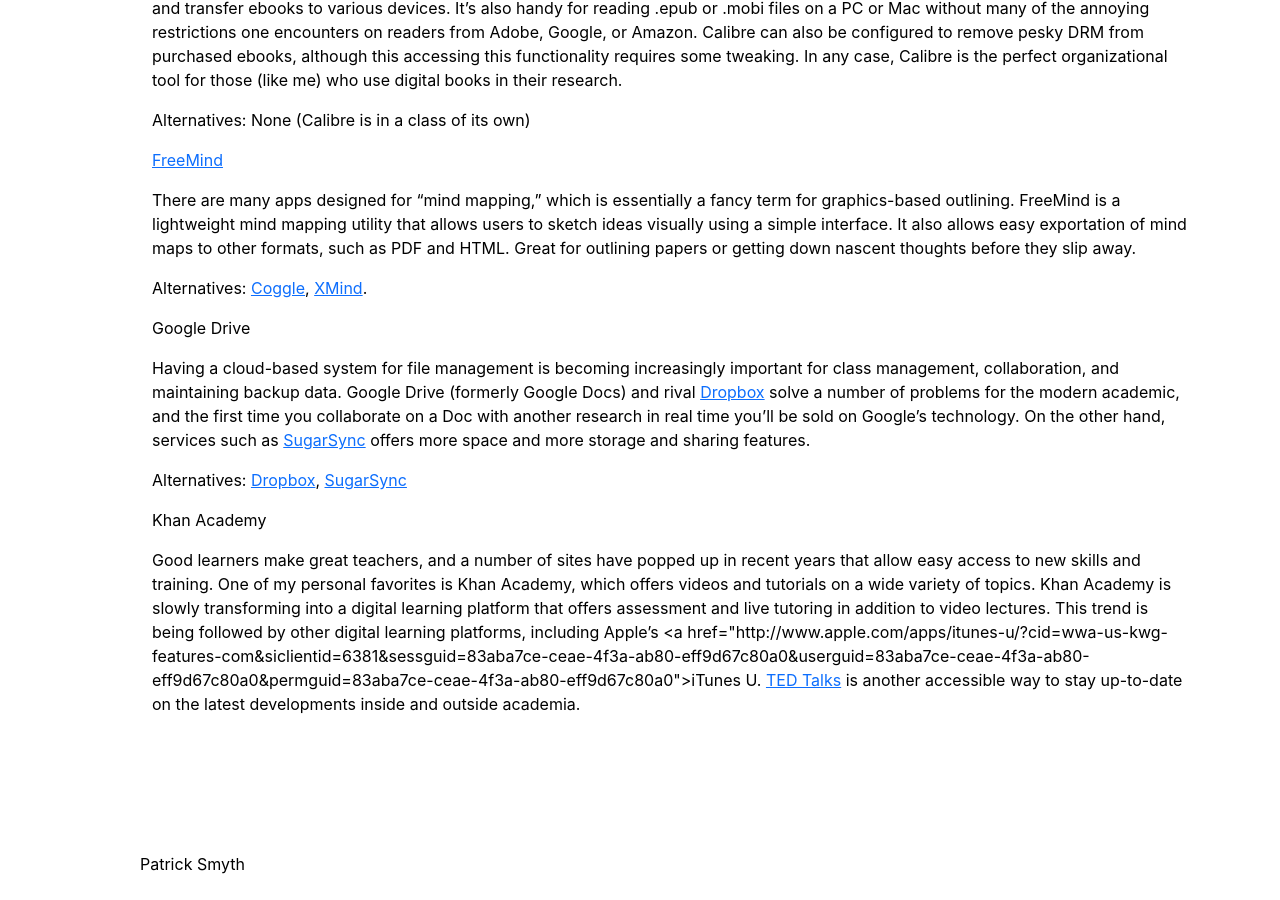
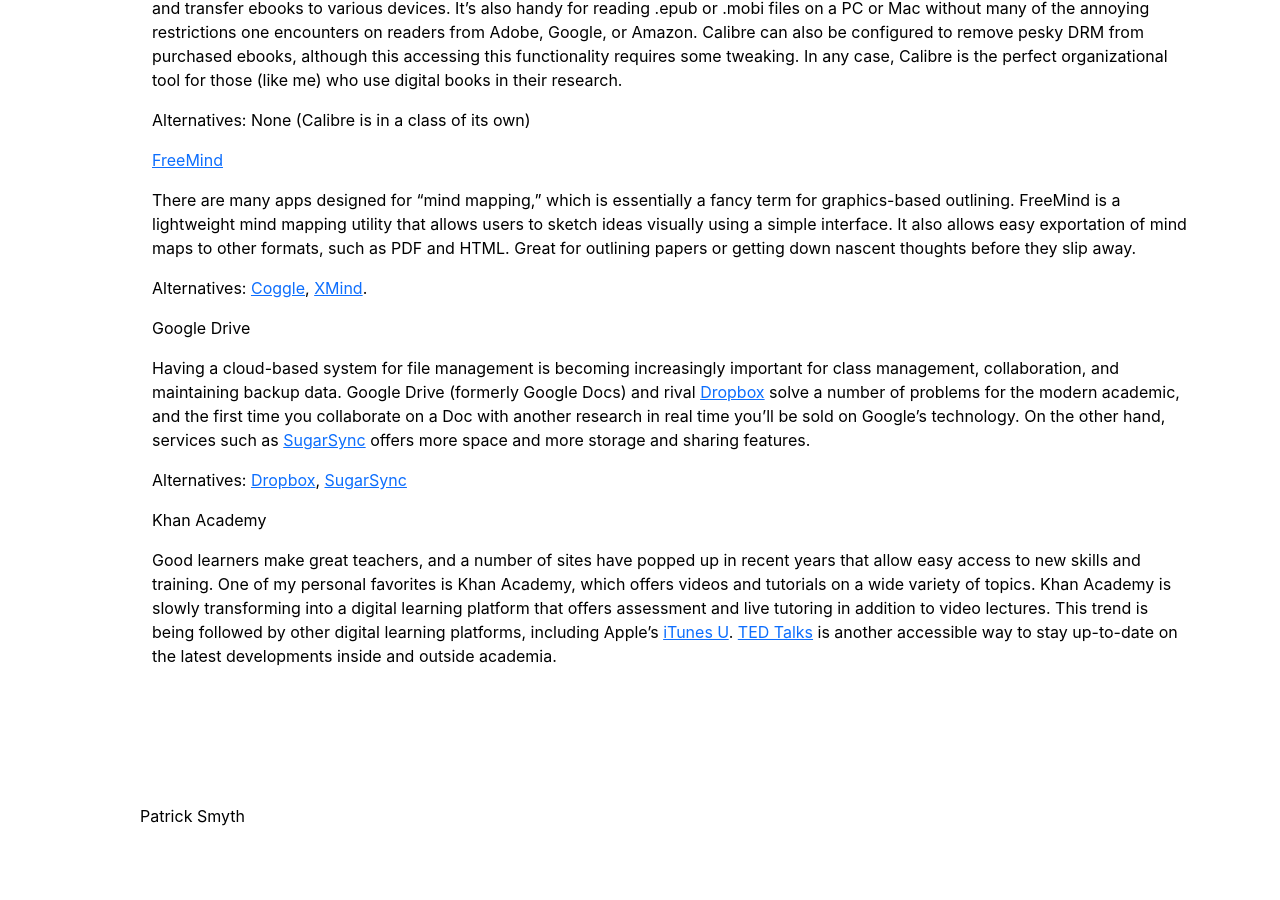
Before and after one commit to smythp/website, a Jekyll site: the page built from _posts/2015-11-22-killer-apps.md, in a window 1280 px wide and 900 px high, scrolled down 1088 px. Built offline with Jekyll 4.4.1, drawn with Linux system fonts in a browser that asks for light colours; after the commit the page ends 1940 px from its top, so only the background shows below that.

Commit message:
killer-apps post: bump 6 links to https, RIP iTunes U
Low-effort link refresh on the 2015 post (per Patrick's 'no heroics'):
- zotero, endnote, easybib, calibre, coggle, ted.com/talks: http -> https
- Replace broken iTunes U anchor (Apple's '>'-encoded markup was
  rendering the link as plain text anyway) with Wikipedia's ITunes_U
  article as a RIP/historical reference. Apple killed iTunes U in 2021.

Left alone: refworks (redirect loop, broken on their end), freemind
(bot-block but probably alive), sugarsync/dropbox/xmind (pre-existing
HTML noise in the original 2015 post, out of scope).

```diff
--- a/_posts/2015-11-22-killer-apps.md
+++ b/_posts/2015-11-22-killer-apps.md
@@ -12,17 +12,17 @@
 <p>As academics, we&#8217;re used to dealing with clunky technology. Whether we&#8217;re trying to organize a course on Blackboard or navigate a database with an interface designed in 1997, sometimes it can feel like our tech is working against us.</p>
 <p>That&#8217;s why it&#8217;s so nice when an app simply <em>works</em>. These five applications can make some common tasks considerably easier for the modern scholar.</p>
 <p>&nbsp;</p>
-<p><a href="http://www.zotero.org/">Zotero</a> Citation Manager</p>
+<p><a href="https://www.zotero.org/">Zotero</a> Citation Manager</p>
 <p>Zotero is a citation manager that allows scholars to organize research, create bibliographies, and maintain a personal library. Zotero started out as a Firefox extension, and one of its most impressive features is still its ability to pull full articles and citations from popular databases with one click. The application maintains lists of books and articles that can be readily converted into bibliographies in MLA, APA, or any major citation format. Rival citation manager <a href="http://www.refworks.com/">RefWorks</a> is also worth a look.</p>
-<p>Alternatives: <a href="http://www.refworks.com/">RefWorks</a>, <a href="http://endnote.com/">Endnote</a>. <a href="http://www.easybib.com/">EasyBib</a> for dilitantes or the half-hearted.</p>
-<p><a href="http://calibre-ebook.com/">Calibre</a></p>
+<p>Alternatives: <a href="http://www.refworks.com/">RefWorks</a>, <a href="https://endnote.com/">Endnote</a>. <a href="https://www.easybib.com/">EasyBib</a> for dilitantes or the half-hearted.</p>
+<p><a href="https://calibre-ebook.com/">Calibre</a></p>
 <p>Calibre is a unified ebook management platform that allows users to integrate their ebook libraries, convert ebook files between formats, and transfer ebooks to various devices. It&#8217;s also handy for reading .epub or .mobi files on a PC or Mac without many of the annoying restrictions one encounters on readers from Adobe, Google, or Amazon. Calibre can also be configured to remove pesky DRM from purchased ebooks, although this accessing this functionality requires some tweaking. In any case, Calibre is the perfect organizational tool for those (like me) who use digital books in their research.</p>
 <p>Alternatives: None (Calibre is in a class of its own)</p>
 <p><a href="http://freemind.sourceforge.net/wiki/index.php/Main_Page">FreeMind</a></p>
 <p>There are many apps designed for &#8220;mind mapping,&#8221; which is essentially a fancy term for graphics-based outlining. FreeMind is a lightweight mind mapping utility that allows users to sketch ideas visually using a simple interface. It also allows easy exportation of mind maps to other formats, such as PDF and HTML. Great for outlining papers or getting down nascent thoughts before they slip away.</p>
-<p>Alternatives: <a href="http://coggle.it/">Coggle</a>, <a href="&quot;http://www.xmind.net/">XMind</a>.</p>
+<p>Alternatives: <a href="https://coggle.it/">Coggle</a>, <a href="&quot;http://www.xmind.net/">XMind</a>.</p>
 <p>Google Drive</p>
 <p>Having a cloud-based system for file management is becoming increasingly important for class management, collaboration, and maintaining backup data. Google Drive (formerly Google Docs) and rival <a href="www.dropbox.com">Dropbox</a> solve a number of problems for the modern academic, and the first time you collaborate on a Doc with another research in real time you&#8217;ll be sold on Google&#8217;s technology. On the other hand, services such as <a href="https://www.sugarsync.com/#googtrans(en|en)">SugarSync</a> offers more space and more storage and sharing features.</p>
 <p>Alternatives: <a href="www.dropbox.com">Dropbox</a>, <a href="&quot;https://www.sugarsync.com/#googtrans(en|en)">SugarSync</a></p>
 <p>Khan Academy</p>
-<p>Good learners make great teachers, and a number of sites have popped up in recent years that allow easy access to new skills and training. One of my personal favorites is Khan Academy, which offers videos and tutorials on a wide variety of topics. Khan Academy is slowly transforming into a digital learning platform that offers assessment and live tutoring in addition to video lectures. This trend is being followed by other digital learning platforms, including Apple&#8217;s <a href="http://www.apple.com/apps/itunes-u/?cid=wwa-us-kwg-features-com&amp;siclientid=6381&amp;sessguid=83aba7ce-ceae-4f3a-ab80-eff9d67c80a0&amp;userguid=83aba7ce-ceae-4f3a-ab80-eff9d67c80a0&amp;permguid=83aba7ce-ceae-4f3a-ab80-eff9d67c80a0"&gt;iTunes U. <a href="http://www.ted.com/talks">TED Talks</a> is another accessible way to stay up-to-date on the latest developments inside and outside academia.</p>
+<p>Good learners make great teachers, and a number of sites have popped up in recent years that allow easy access to new skills and training. One of my personal favorites is Khan Academy, which offers videos and tutorials on a wide variety of topics. Khan Academy is slowly transforming into a digital learning platform that offers assessment and live tutoring in addition to video lectures. This trend is being followed by other digital learning platforms, including Apple&#8217;s <a href="https://en.wikipedia.org/wiki/ITunes_U">iTunes U</a>. <a href="https://www.ted.com/talks">TED Talks</a> is another accessible way to stay up-to-date on the latest developments inside and outside academia.</p>
```
